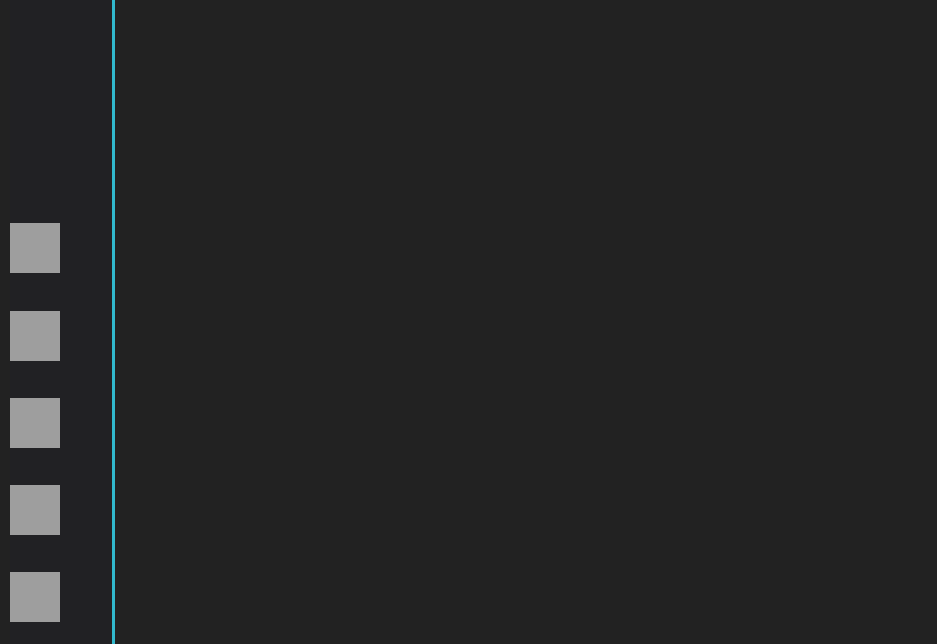
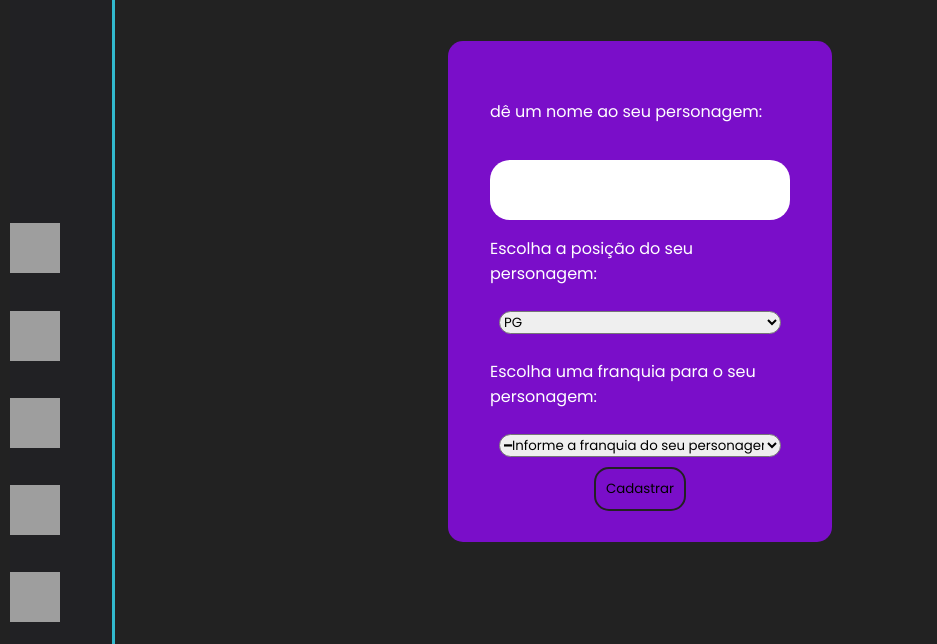
Before and after one commit to Jefferson-Araujo-Silva/projeto-individual, a website: page Site estático/public/perfil.html in a window 1280 px wide. Shown: the part 156-800 px from the top of the page, without its empty margins (0-937 px from the left). Drawn offline with nearby package versions, Linux system fonts and the light colour scheme; grey boxes are pictures that could not be loaded.

Commit message:
'Adicionando tela de cadastro de personagem'

```diff
--- a/Site estático/public/js/funcoes.js
+++ b/Site estático/public/js/funcoes.js
@@ -3,17 +3,13 @@ function validarSessao() {
     aguardar();
 
     var email = sessionStorage.EMAIL_USUARIO;
-    var senha = sessionStorage.SENHA_USUARIO;
     var nome = sessionStorage.NOME_USUARIO;
-    var franquia = sessionStorage.NOME_FRANQUIA;
 
     var b_usuario = document.getElementById("b_usuario");
-    var b_senha = document.getElementById("b_senha");
 
     if (email != null && nome != null) {
         // window.alert(`Seja bem-vindo, ${nome}!`);
         b_usuario.innerHTML = nome;
-        b_senha.innerHTML = franquia;
 
         finalizarAguardar();
     } else {
--- a/Site estático/public/perfil.html
+++ b/Site estático/public/perfil.html
@@ -5,13 +5,11 @@
     <meta charset="UTF-8">
     <meta http-equiv="X-UA-Compatible" content="IE=edge">
     <meta name="viewport" content="width=device-width, initial-scale=1.0">
-    <title>Document</title>
     <title>AquaTech | Dashboards</title>
     <link rel="stylesheet" href="./styles/styles.css">
     <link rel="stylesheet" href="./styles/fonts.css">
-    <link rel="stylesheet" href="./styles/media.css">
+    <link rel="stylesheet" href="./styles/perfil.css">
     <link rel="stylesheet" href="./styles/header-left.css">
-    <script src="https://cdn.jsdelivr.net/npm/chart.js"></script>
     <script src="./js/funcoes.js"></script>
 </head>
 
@@ -44,5 +42,127 @@
         <img src="https://img.icons8.com/small/96/7950F2/exit.png" id="social"><span>Logout</span>
     </a>
 </div>
+<div class="title">
+    <h1>Crie seu personagem!</h1>
+    <h4>Crie um personagem para acumular pontos nos minigames!</h4>
+</div>
+<div class="janela">
+    <div class="container">
+            <p>dê um nome ao seu personagem:</p>
+            <input type="text" id="in_nomePerso">
+            <p>Escolha a posição do seu personagem:</p>
+            <select name="" id="sel_posicaoPerso">
+                <option value="PG">PG</option>
+                <option value="SF">SF</option>
+                <option value="SG">SG</option>
+                <option value="C">C</option>
+                <option value="PF">PF</option>
+            </select>
+            <p>Escolha uma franquia para o seu personagem:</p>
+            <select id="sel_franquiasPerso">
+                <option value=null>━Informe a franquia do seu personagem━</option>
+                <option value="Hawks">Hawks</option>
+                <option value="Lakers">Lakers</option>
+                <option value="Celtics">Celtics</option>
+                <option value="Bucks">Bucks</option>
+                <option value="Nets">Nets</option>
+                <option value="Warriors">Warriors</option>
+                <option value="Jazz">Jazz</option>
+                <option value="Spurs">Spurs</option>
+                <option value="Raptors">Raptors</option>
+                <option value="Cavaliers">Cavaliers</option>
+                <option value="Mavericks">Mavericks</option>
+                <option value="Pelicans">Pelicans</option>
+                <option value="Thunder">Thunder</option>
+                <option value="Heat">Heat</option>
+                <option value="Grizzlies">Grizzlies</option>
+                <option value="Kings">Kings</option>
+                <option value="Hornets">Hornets</option>
+                <option value="Knicks">Knicks</option>
+                <option value="Clippers">Clippers</option>
+                <option value="Magic">Magic</option>
+                <option value="Timberwolves">Timberwolves</option>
+                <option value="Blazers">Blazers</option>
+                <option value="Suns">Suns</option>
+                <option value="Nuggets">Nuggets</option>
+                <option value="Wizards">Wizards</option>
+                <option value="76ers">76ers</option>
+                <option value="Bulls">Bulls</option>
+                <option value="Pistons">Pistons</option>
+                <option value="Rockets">Rockets</option>
+                <option value="Pacers">Pacers</option>
+            </select>
+            <button  onclick="cadastrarPerso()"><li class="cadastrar">Cadastrar</li></button>
 
+    </div>
+</div>
 </body>
+<script>
+
+    b_usuario.innerHTML = NOME_USUARIO;
+
+</script>
+<script>
+    function cadastrarPerso() {
+        aguardar();
+
+        //Recupere o valor da nova input pelo nome do id
+        // Agora vá para o método fetch logo abaixo
+        var nomePerso = in_nomePerso.value;
+        var posicaoPerso = sel_posicaoPerso.value;
+        var franquiaPerso = sel_franquiasPerso.value;
+
+        if (nomePerso == "" || posicaoPerso == "" || franquiaPerso == "") {
+            alert('Por favor, preencha todos os campos para prosseguir!')
+
+            finalizarAguardar();
+            return false;
+        }
+        else {
+            // setInterval(sumirMensagem, 5000)
+        }
+
+        // Enviando o valor da nova input
+        fetch("/usuarios/cadastrarPerso", {
+            method: "POST",
+            headers: {
+                "Content-Type": "application/json"
+            },
+            body: JSON.stringify({
+                // crie um atributo que recebe o valor recuperado aqui
+                // Agora vá para o arquivo routes/usuario.js
+                nomePersoServer: nomePerso,
+                posicaoPersoServer: posicaoPerso,
+                franquiaPersoServer: franquiaPerso
+            })
+        }).then(function (resposta) {
+
+            console.log("resposta: ", resposta);
+
+            if (resposta.ok) {
+                // cardErro.style.display = "block";
+
+                alert ("Cadastro realizado com sucesso! Redirecionando para tela de Login...")
+
+                setTimeout(() => {
+                    window.location = "./perfil.html";
+                }, "2000")
+
+                limparFormulario();
+                finalizarAguardar();
+            } else {
+                throw ("Houve um erro ao tentar realizar o cadastro!");
+            }
+        }).catch(function (resposta) {
+            console.log(`#ERRO: ${resposta}`);
+            finalizarAguardar();
+        });
+
+        return false;
+    }
+
+    // function sumirMensagem() {
+    //     cardErro.style.display = "none"
+    // }
+
+</script>
--- a/Site estático/public/styles/perfil.css
+++ b/Site estático/public/styles/perfil.css
@@ -0,0 +1,51 @@
+*{
+    font-family: poppinsregular;
+}
+.title{
+    display: flex;
+    justify-content: center;
+    align-items: center;
+    flex-direction: column;
+  }
+
+.janela{
+    display: flex;
+    flex-direction: column;
+    justify-content: center;
+    align-items: center;
+}
+.container{
+    display: flex;
+    background-color: rgb(122, 14, 201);
+    /* background-image: url("http://static1.squarespace.com/static/5702d5548259b5d3259d5a84/t/5e2e33f954f647335ddc5685/1580086266892/Gantry_Social.png?format=1500w"); */
+    margin: 2%;
+    padding: 3.5%;
+    border-radius: 15px;
+    justify-content: center;
+    width: 25%;
+    flex-direction: column;
+}
+.container select{
+    border-radius: 15px;
+    margin: 3%;
+}
+button{
+    background-color: rgb(122, 14, 201);
+    border: 2px solid rgb(34, 34, 34);
+    border: none;
+}
+
+.cadastrar{
+    margin-bottom: -5%;
+    display: flex;
+    display: inline-block;
+    border: 2px solid rgb(34, 34, 34);
+    border-radius: 15px;
+    padding: 10px;
+}
+
+.cadastrar:hover{
+    background-color: rgb(34, 34, 34);
+    color: white;
+    transition: 0.3s;
+}
--- a/Site estático/srcjs/routes/usuarios.js
+++ b/Site estático/srcjs/routes/usuarios.js
@@ -15,6 +15,9 @@ router.get("/listar", function (req, res) {
 router.post("/cadastrar", function (req, res) {
     usuarioController.cadastrar(req, res);
 })
+router.post("/cadastrarPerso", function (req, res) {
+    usuarioController.cadastrarPerso(req, res);
+})
 
 router.post("/autenticar", function (req, res) {
     usuarioController.entrar(req, res);
```
Also changed, not shown: Site estático/public/dashboard.html (+2 -4 lines), Site estático/public/login.html (+0 -1 lines), Site estático/srcjs/controllers/usuarioController.js (+35 -1 lines), Site estático/srcjs/models/usuarioModel.js (+12 -0 lines), Site estático/public/styles/dashboards.css (line endings or trailing spaces), 2 other files.
